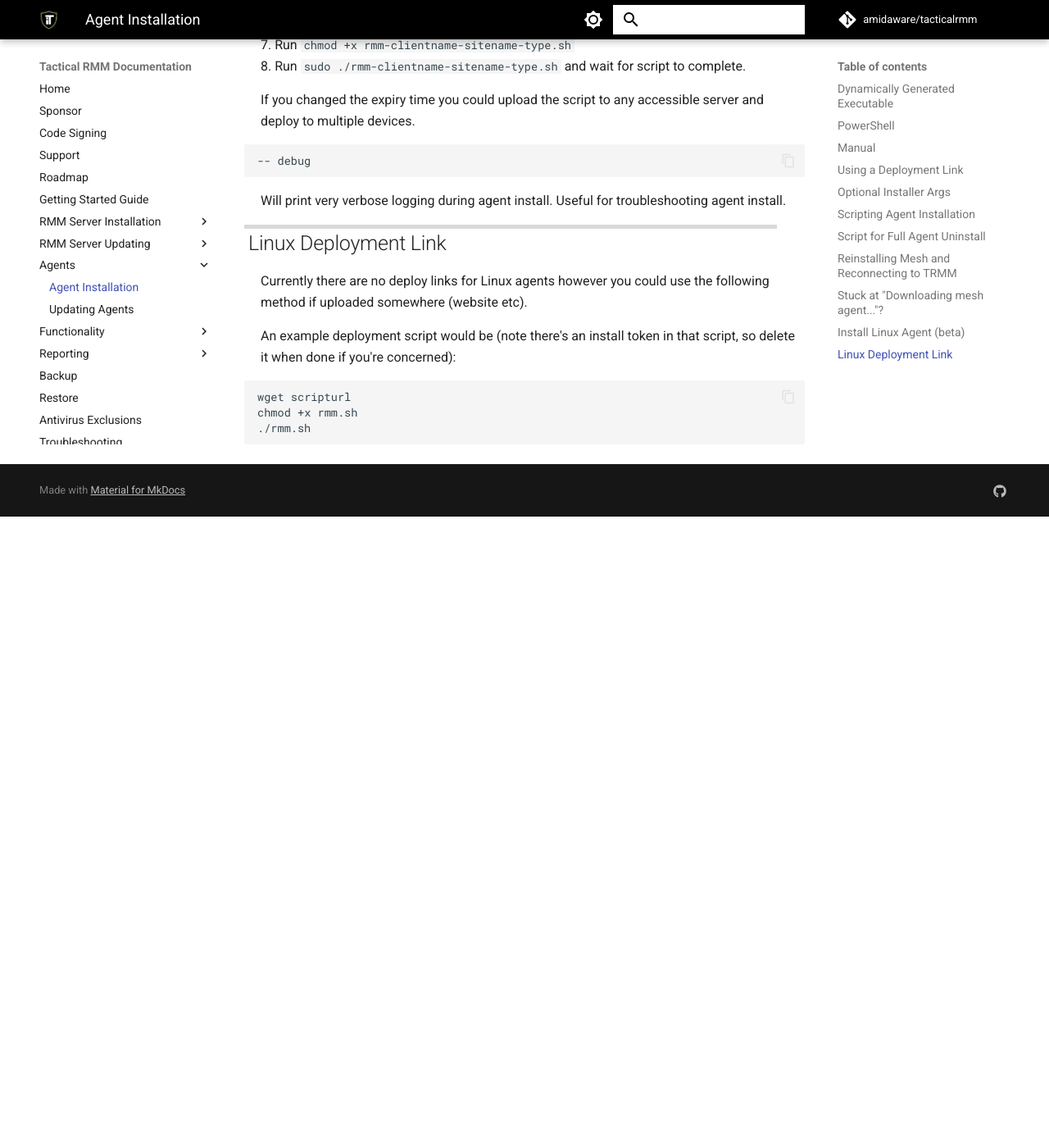
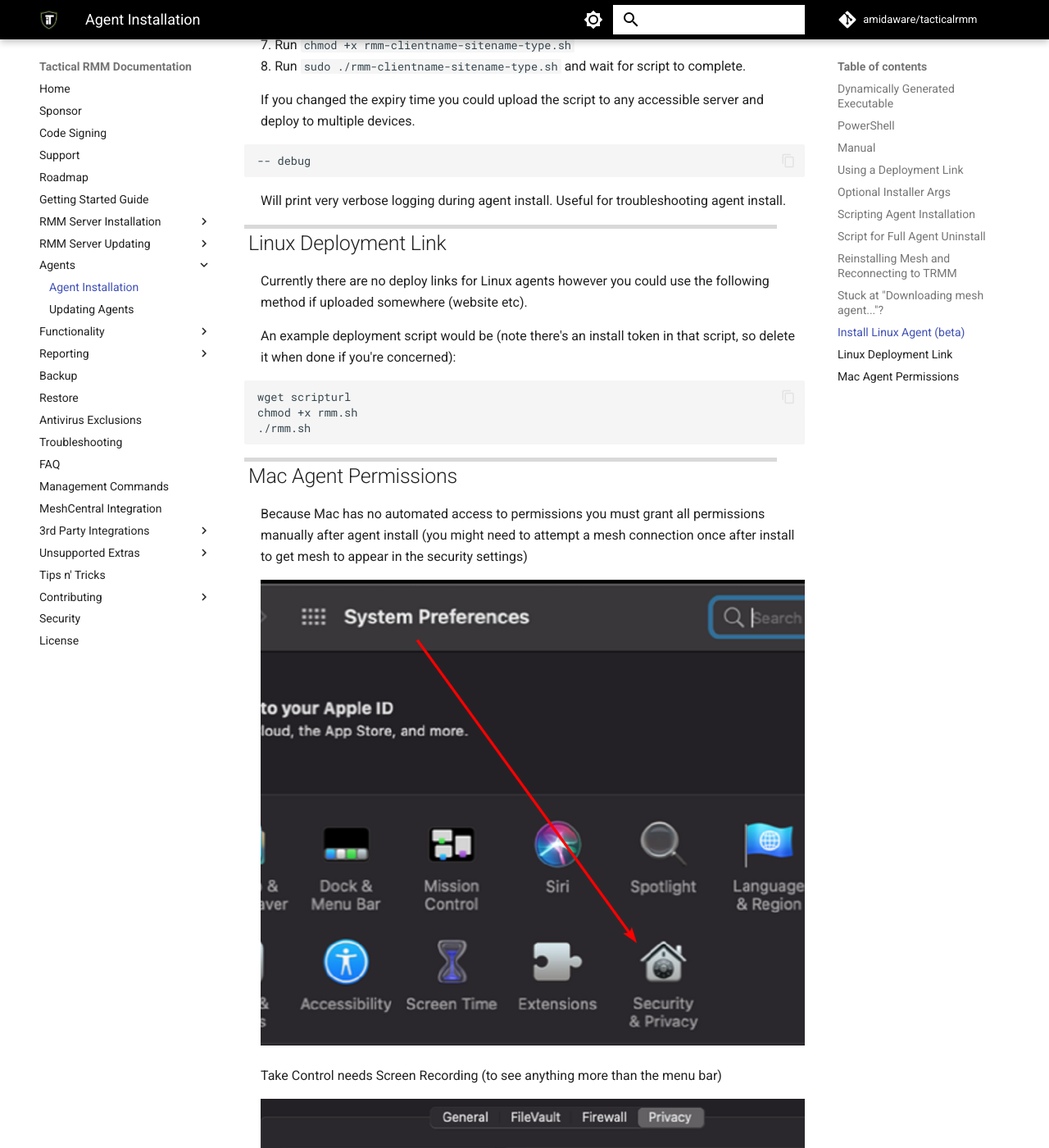
Before and after one commit to amidaware/trmm-docs, an MkDocs documentation site: the page built from docs/install_agent.md, in a window 1280 px wide and 1400 px high, scrolled down 4681 px. Shown: the whole window at 82% size. Built offline with MkDocs 1.6.1 and Material for MkDocs 9.7.7, drawn with Linux system fonts in a browser that asks for light colours; comment, search, counter and statistics services are not loaded; before the commit the page ends 5311 px from its top, so only the background shows below that; some of the changed text lies outside the part shown.

Commit message:
agent Mac permissions

````diff
--- a/docs/install_agent.md
+++ b/docs/install_agent.md
@@ -223,3 +223,21 @@
 chmod +x rmm.sh
 ./rmm.sh
 ```
+
+## Mac Agent Permissions
+
+Because Mac has no automated access to permissions you must grant all permissions manually after agent install (you might need to attempt a mesh connection once after install to get mesh to appear in the security settings)
+
+![](images/2024-02-15-22-22-56.png)
+
+Take Control needs Screen Recording (to see anything more than the menu bar)
+
+![](images/2024-02-15-22-23-48.png)
+
+and Accessibility for keyboard/mouse input
+
+![](images/2024-02-15-22-22-33.png)
+
+tacticalagent needs full disk access for script running
+
+![](images/2024-02-15-22-17-49.png)
````
Also changed, not shown: docs/functions/images/2024-02-15_221723 - ScreenConnect.WindowsClient_PCR_David_MBPro_13_inch_mid_2014_-_PC_Support_-_Co.png (added), docs/images/2024-02-15-22-17-49.png (added), docs/images/2024-02-15-22-22-33.png (added), docs/images/2024-02-15-22-22-56.png (added), docs/images/2024-02-15-22-23-48.png (added).
